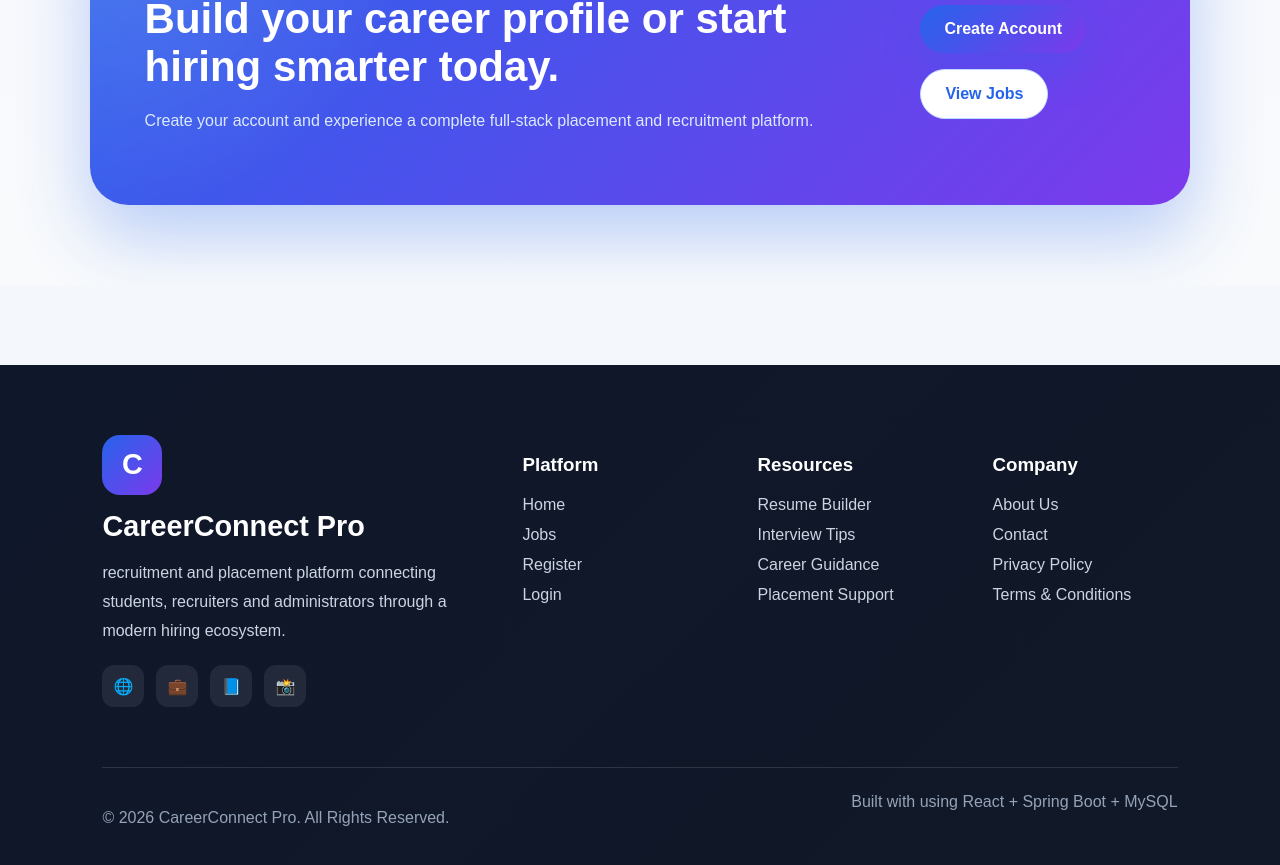
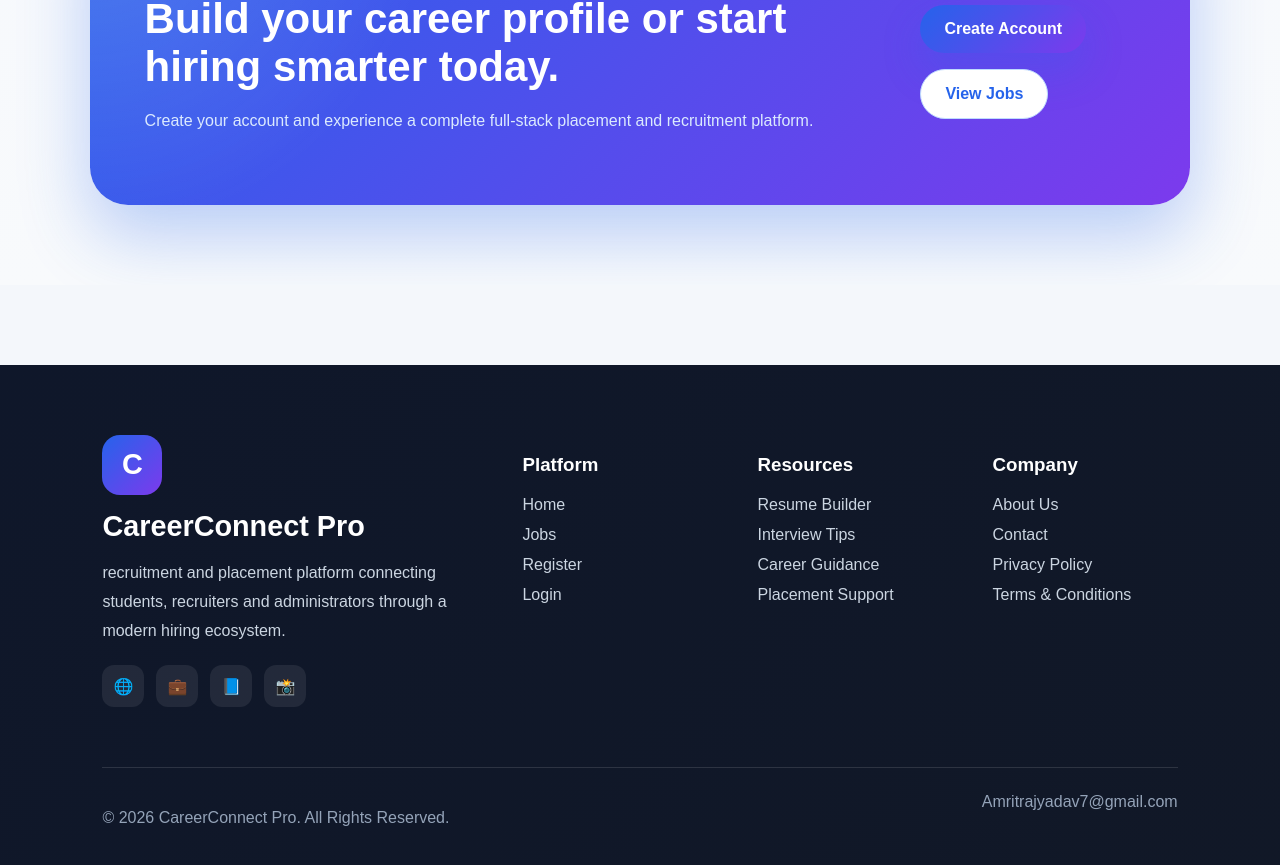
Before and after one commit to Amritrajyadav/CareerConnect-Potal, a React (Vite) app in the folder frontend/: page / in a window 1280 px wide. Shown: the part 5167-6032 px from the top of the page. Built offline with nearby package versions, Linux system fonts and the light colour scheme; no server answers.

Commit message:
change footer

```diff
--- a/frontend/src/components/Footer.jsx
+++ b/frontend/src/components/Footer.jsx
@@ -61,7 +61,7 @@ function Footer() {
         </p>
 
         <span>
-          Built with   using React + Spring Boot + MySQL
+          Amritrajyadav7@gmail.com
         </span>
       </div>
     </footer>
```
